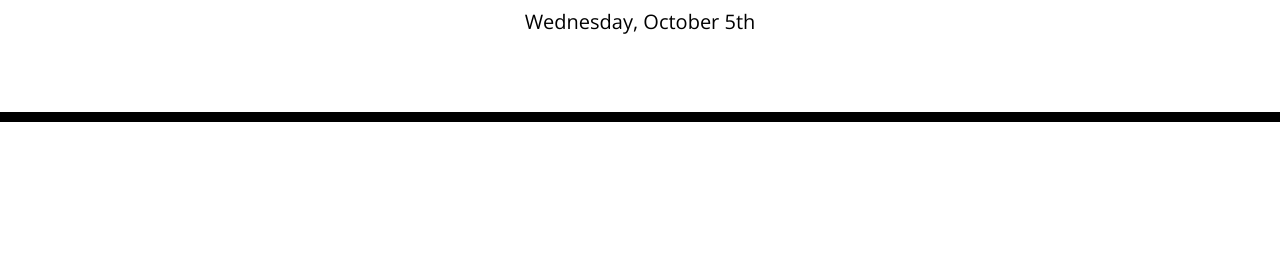
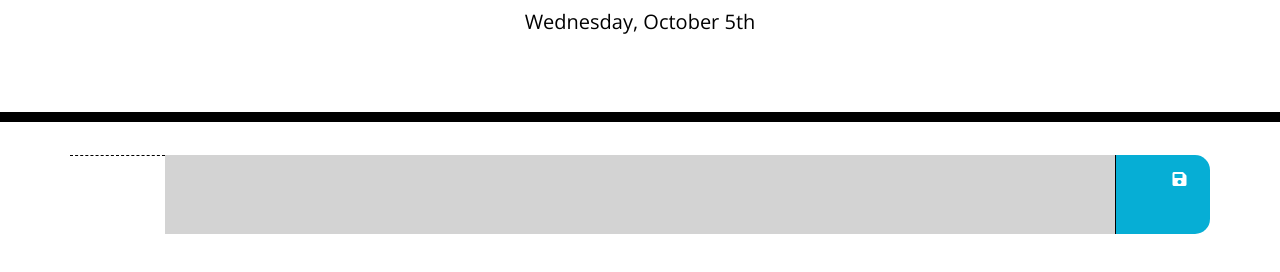
Before and after one commit to PhilipHuang2/Work-Day-Calendar, a plain HTML site: page index.html in a window 1280 px wide. Shown: the part 182-454 px from the top of the page. Drawn offline with nearby package versions, Linux system fonts and the light colour scheme.

Commit message:
add example row for the calendar

```diff
--- a/index.html
+++ b/index.html
@@ -29,6 +29,17 @@
       <p id="currentDay" class="lead"></p>
     </header>
     <div class="container">
+      <div class="row">
+        <div class="hour col-1 ">
+
+        </div>
+        <div class="description col-10 past">
+
+        </div>
+        <div class="saveBtn col-1 position-relative">
+          <i class="fas fa-save position-absolute top-50 start-50 translate-middle"></i>
+        </div>
+      </div>
       <!-- Timeblocks go here -->
     </div>
 
--- a/script.js
+++ b/script.js
@@ -1,4 +1,4 @@
-$(document).ready(function () {
-    console.log(moment().format("dddd, MMMM Do YYYY"));
-})
+// $(document).ready(function () {
+//     console.log(moment().format("dddd, MMMM Do YYYY"));
+// })
 $("#currentDay").text(moment().format("dddd, MMMM Do"));
```
